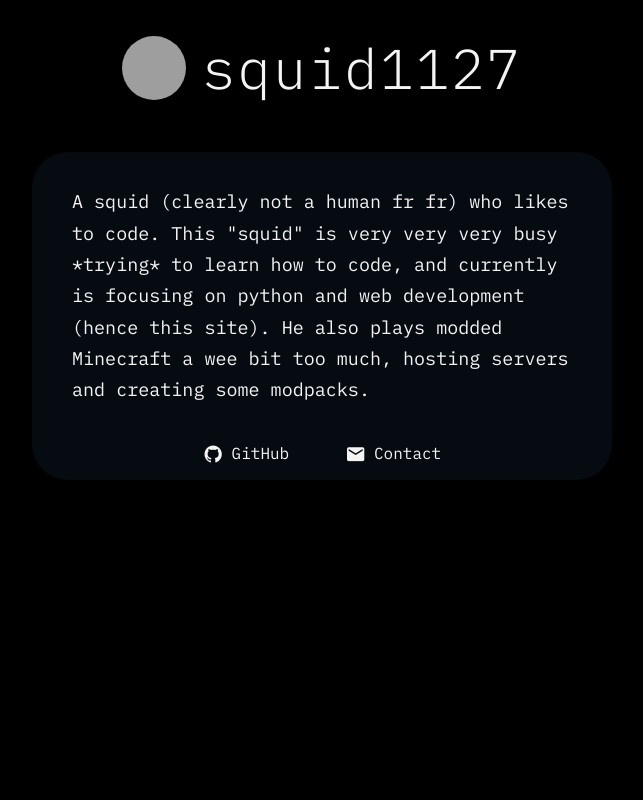
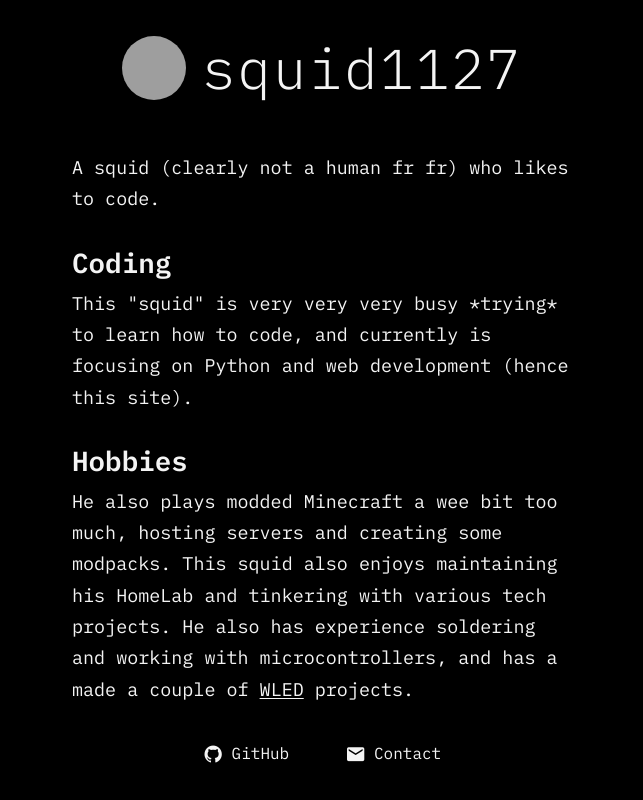
Before and after one commit to squid1127/squid1127.github.io, a plain HTML site: page index.html in a window 1280 px wide. Shown: the whole page, without its empty margins (318-961 px from the left). Drawn offline with Linux system fonts and the light colour scheme; grey boxes are pictures that could not be loaded.

Commit message:
Refactor bio section for improved structure and readability; update styling in CSS

```diff
--- a/css/style.css
+++ b/css/style.css
@@ -51,8 +51,9 @@ header h1 img {
 main {
   max-width: 500px;
   margin: 2rem auto 0 auto;
-  padding: 1rem 2.5rem 0.5rem;
-  background: var(--main-bg-color);
+  /* padding: 1rem 2.5rem 0.5rem; */
+  padding-bottom: 1rem  ;
+  /* background: var(--main-bg-color); */
   border-radius: 36px;
   box-shadow: 0 2px 12px rgba(0, 0, 0, 0.15);
 }
@@ -66,6 +67,34 @@ main {
   margin-left: auto;
   margin-right: auto;
   word-break: break-word;
+}
+
+.bio h2 {
+  margin-top: 2rem;
+  margin-bottom: 0.5rem;
+  font-size: 1.5em;
+  font-weight: 600;
+  line-height: 1.2;
+}
+
+.bio p {
+  margin-top: 0;
+  margin-bottom: 1.2em;
+}
+
+.bio a {
+  color: var(--text-color);
+  text-decoration: underline;
+  transition: color 0.2s, text-decoration-color 0.3s;
+  text-underline-offset: 2px;
+}
+
+.bio a:hover,
+.bio a:focus {
+  color: var(--accent-color);
+  text-decoration-color: var(--accent-color);
+  border-radius: 3px;
+  transition: color 0.2s, text-decoration-color 0.3s;
 }
 
 .links {
--- a/index.html
+++ b/index.html
@@ -20,16 +20,11 @@
     />
 
     <!-- Favicon for browser tab -->
-    <link
-      rel="icon"
-      type="image/x-icon"
-      href="assets/icon/favicon.ico"
-    />
+    <link rel="icon" type="image/x-icon" href="assets/icon/favicon.ico" />
 
     <!-- Main site viewport + mobile settings -->
     <meta name="viewport" content="width=device-width, initial-scale=1.0" />
     <link rel="manifest" href="site.webmanifest" />
-
 
     <!-- Main site CSS -->
     <link rel="stylesheet" href="css/style.css" />
@@ -52,7 +47,18 @@
       <!-- Bio section -->
       <section class="bio fade-slide-in">
         <p class="fade-slide-in">
-          A squid (clearly not a human fr fr) who likes to code. This "squid" is very very very busy *trying* to learn how to code, and currently is focusing on python and web development (hence this site). He also plays modded Minecraft a wee bit too much, hosting servers and creating some modpacks.
+          A squid (clearly not a human fr fr) who likes to code.
+        </p>
+        <h2 class="fade-slide-in">Coding</h2>
+        <p class="fade-slide-in">
+          This "squid" is very very very busy *trying* to learn how to code, and
+          currently is focusing on Python and web development (hence this site).
+        </p>
+        <h2 class="fade-slide-in">Hobbies</h2>
+        <p class="fade-slide-in">
+          He also plays modded Minecraft a wee bit too much, hosting servers and
+          creating some modpacks. This squid also enjoys maintaining his HomeLab
+          and tinkering with various tech projects. He also has experience soldering and working with microcontrollers, and has a made a couple of <a href="https://kno.wled.ge/" target="_blank">WLED</a> projects.
         </p>
       </section>
       <!-- Social/contact links section -->
```
